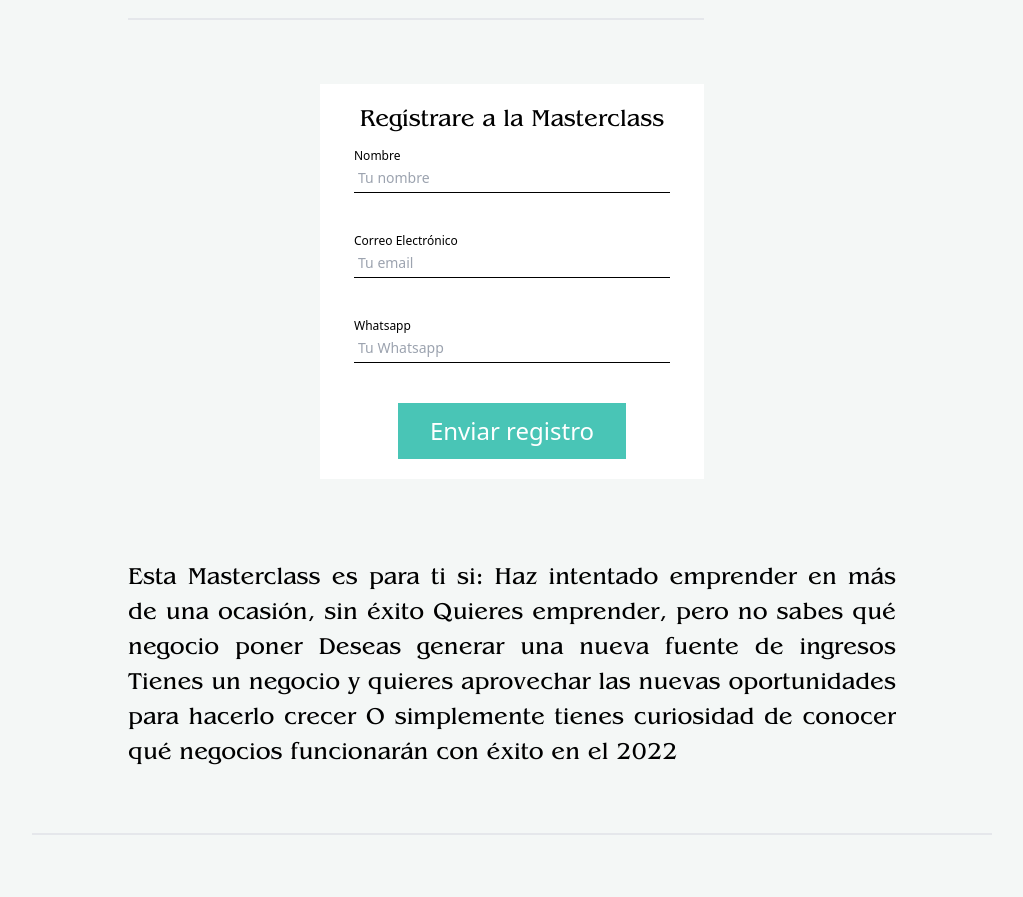
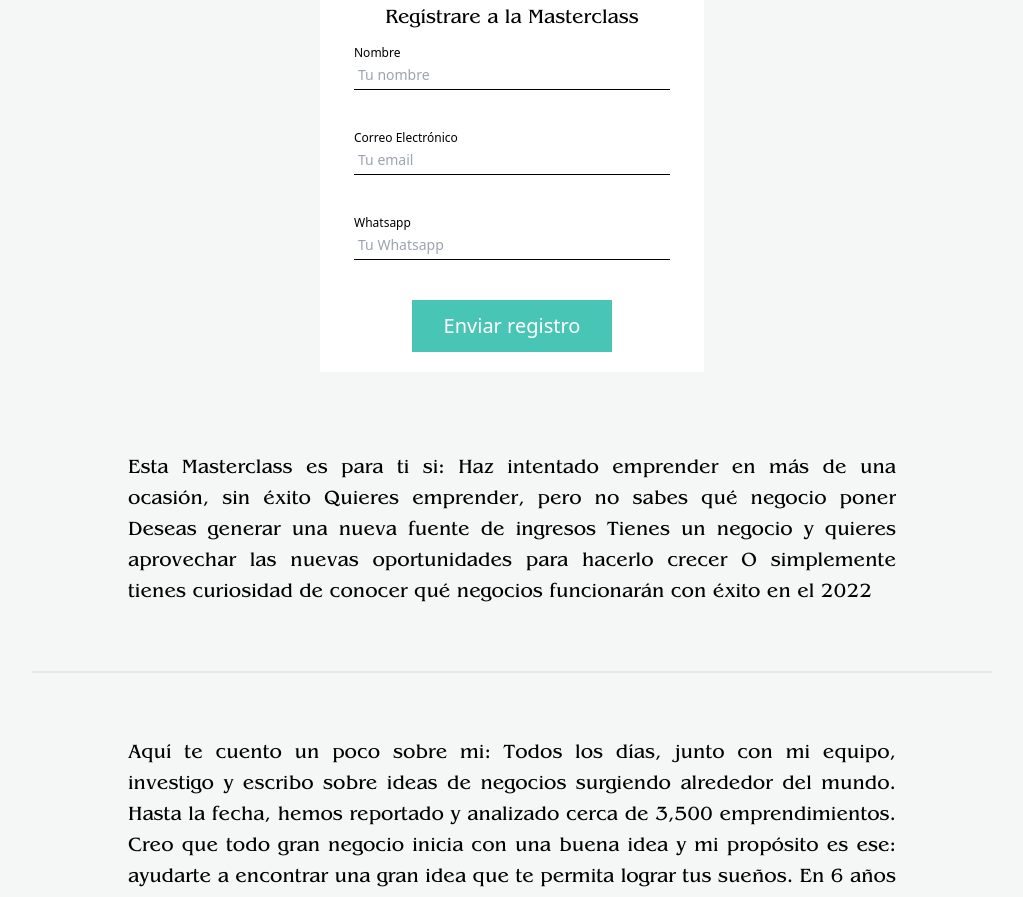
Before and after one commit to themonopolitan/landingPage, a Next.js app: page / in a window 1280 px wide. Shown: the part 1848-2745 px from the top of the page, without its empty margins (128-1151 px from the left). Built offline with nearby package versions, Linux system fonts and the light colour scheme.

Commit message:
fixed sizes

```diff
--- a/pages/index.jsx
+++ b/pages/index.jsx
@@ -49,7 +49,7 @@ export default function Home() {
           <span>¿Quién dijo que no es momento de emprender? La actual pandemia nos ha llenado de temores, frustraciones e incertidumbre. Los periódicos y noticieros se han encargado de difundir el lado más oscuro: millones de empleos perdidos, países en crisis, personas deprimidas, muerte y desconsuelo. Pero también existe un lado B. El lado de las oportunidades, el de las posibilidades, el de las ideas y el del “sí se puede”.</span>
         </div>
         <div className="border my-6 w-3/4" />
-        <div className="text-2xl text-justify font-light my-10 w-3/5">
+        <div className="text-xl text-justify font-light my-10 w-3/5">
           <span>
             <p classNames="bold"> Esta Masterclass puede convertirse en los mejores 60 minutos de tu vida.</p>
 
@@ -66,7 +66,7 @@ export default function Home() {
         </div>
       </section>
       <section className="center-Y flex-col">
-        <div className="text-2xl text-justify font-light my-10 w-3/5">
+        <div className="text-xl text-justify font-light my-10 w-3/5">
           <span>Esta Masterclass es para ti si:
 
             Haz intentado emprender en más de una ocasión, sin éxito
@@ -80,7 +80,7 @@ export default function Home() {
             O simplemente tienes curiosidad de conocer qué negocios funcionarán con éxito en el 2022</span>
         </div>
         <div className="border my-6 w-3/4" />
-        <div className="text-2xl text-justify font-light my-10 w-3/5">
+        <div className="text-xl text-justify font-light my-10 w-3/5">
           <span>
             Aquí te cuento un poco sobre mi:
 
```
